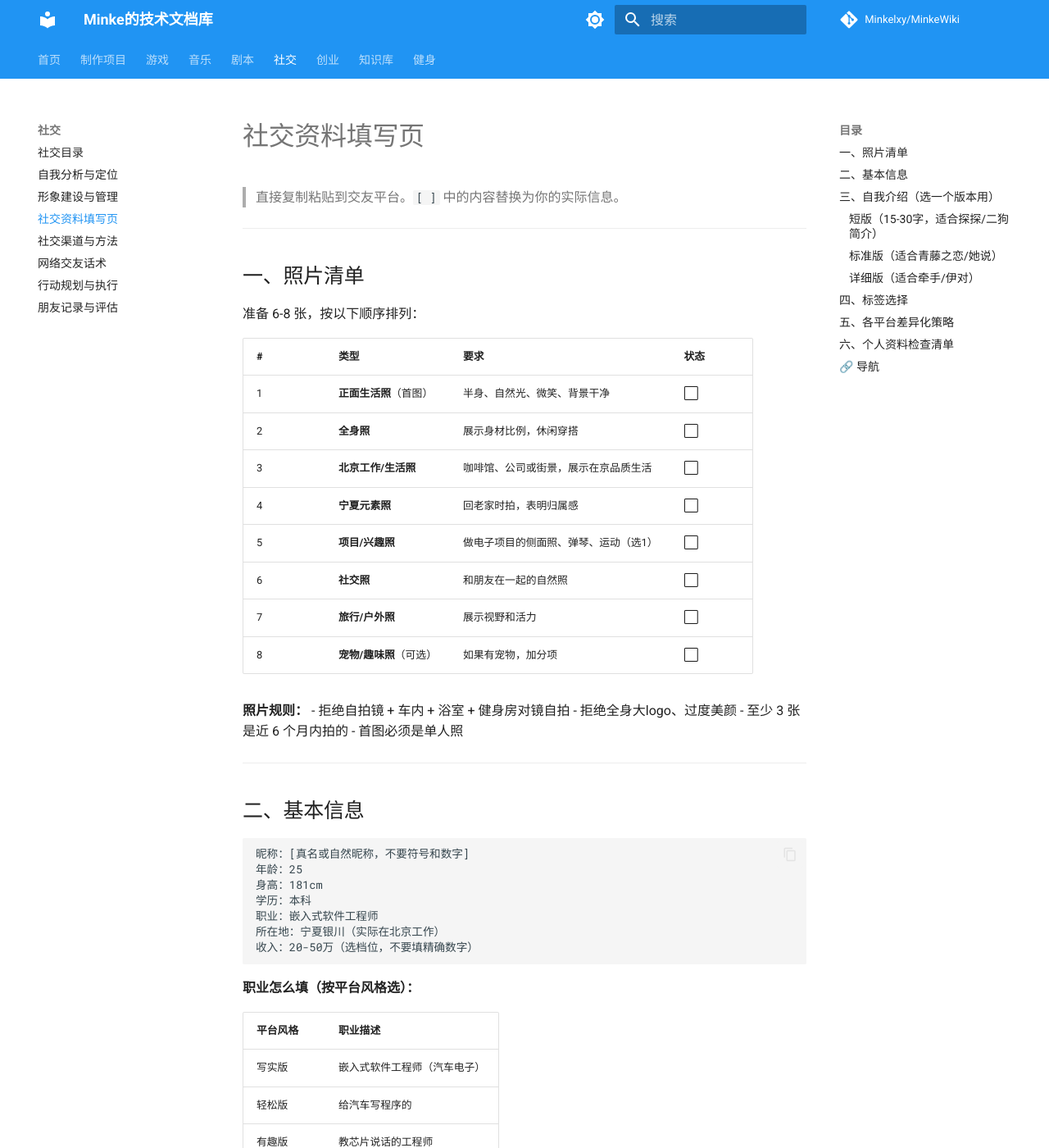
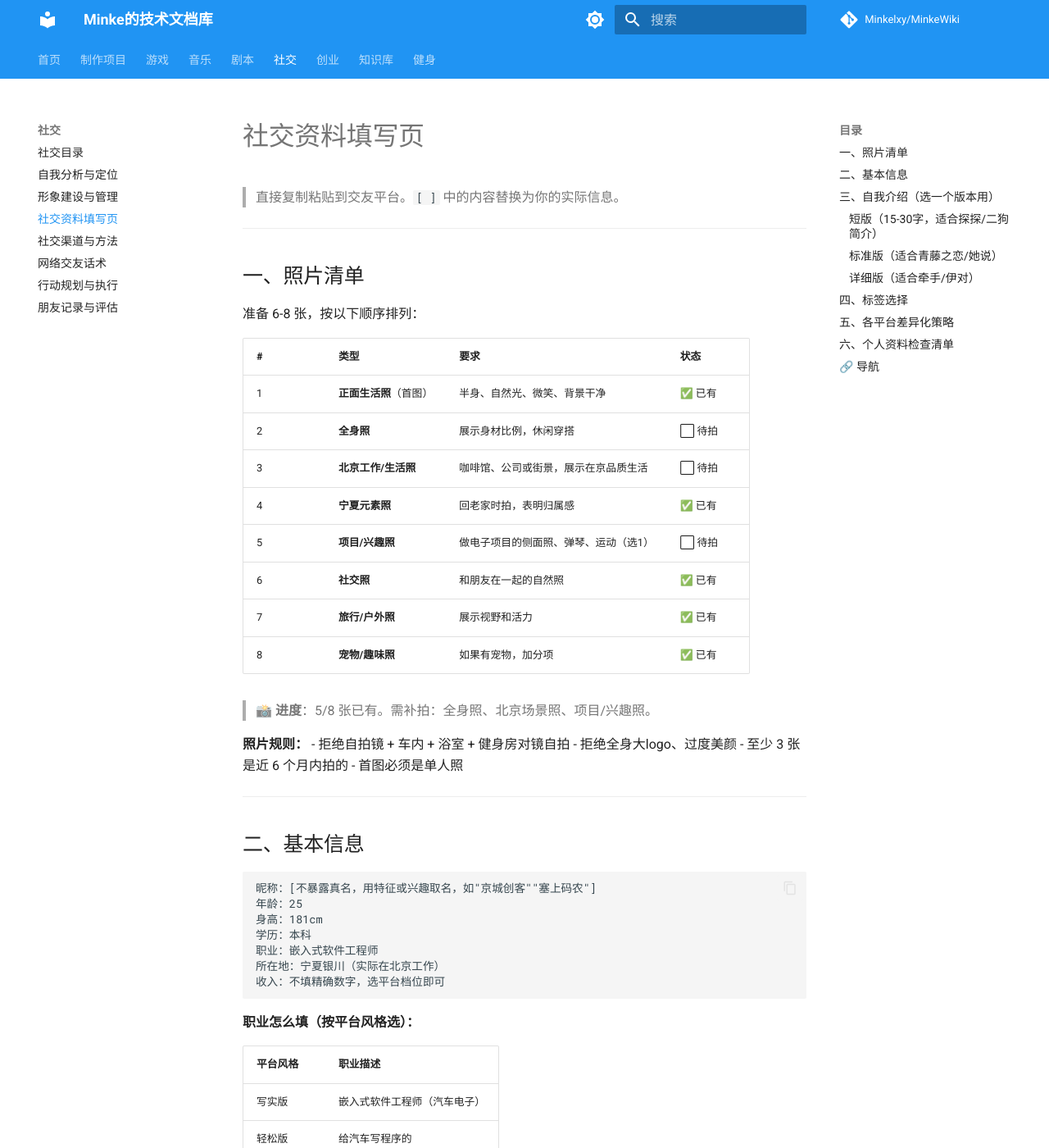
Before and after one commit to Minkelxy/MinkeWiki, an MkDocs documentation site: the page built from docs/社交/社交资料填写页.md, in a window 1280 px wide and 1400 px high. Shown: the whole window at 82% size. Built offline with MkDocs 1.6.1 and Material for MkDocs 9.7.7, drawn with Linux system fonts in a browser that asks for light colours; comment, search, counter and statistics services are not loaded; some of the changed text lies outside the part shown.

Commit message:
docs: 填写社交资料页 — 照片/昵称/平台配置
- 照片清单更新：5/8已有，标注待补3张
- 昵称：全匿名，特征/兴趣取名
- 平台分批：第一批青藤/牵手/Soul/她说，第二批二狗/探探/伊对
- 三个版本自我介绍文案确认可用

Co-Authored-By: Claude Opus 4.7 <noreply@anthropic.com>

````diff
--- a/docs/社交/社交资料填写页.md
+++ b/docs/社交/社交资料填写页.md
@@ -10,14 +10,16 @@
 
 | # | 类型 | 要求 | 状态 |
 |---|------|------|------|
-| 1 | **正面生活照**（首图） | 半身、自然光、微笑、背景干净 | ⬜ |
-| 2 | **全身照** | 展示身材比例，休闲穿搭 | ⬜ |
-| 3 | **北京工作/生活照** | 咖啡馆、公司或街景，展示在京品质生活 | ⬜ |
-| 4 | **宁夏元素照** | 回老家时拍，表明归属感 | ⬜ |
-| 5 | **项目/兴趣照** | 做电子项目的侧面照、弹琴、运动（选1） | ⬜ |
-| 6 | **社交照** | 和朋友在一起的自然照 | ⬜ |
-| 7 | **旅行/户外照** | 展示视野和活力 | ⬜ |
-| 8 | **宠物/趣味照**（可选） | 如果有宠物，加分项 | ⬜ |
+| 1 | **正面生活照**（首图） | 半身、自然光、微笑、背景干净 | ✅ 已有 |
+| 2 | **全身照** | 展示身材比例，休闲穿搭 | ⬜ 待拍 |
+| 3 | **北京工作/生活照** | 咖啡馆、公司或街景，展示在京品质生活 | ⬜ 待拍 |
+| 4 | **宁夏元素照** | 回老家时拍，表明归属感 | ✅ 已有 |
+| 5 | **项目/兴趣照** | 做电子项目的侧面照、弹琴、运动（选1） | ⬜ 待拍 |
+| 6 | **社交照** | 和朋友在一起的自然照 | ✅ 已有 |
+| 7 | **旅行/户外照** | 展示视野和活力 | ✅ 已有 |
+| 8 | **宠物/趣味照** | 如果有宠物，加分项 | ✅ 已有 |
+
+> 📸 **进度**：5/8 张已有。需补拍：全身照、北京场景照、项目/兴趣照。
 
 **照片规则：**
 - 拒绝自拍镜 + 车内 + 浴室 + 健身房对镜自拍
@@ -30,13 +32,13 @@
 ## 二、基本信息
 
 ```
-昵称：[真名或自然昵称，不要符号和数字]
+昵称：[不暴露真名，用特征或兴趣取名，如"京城创客""塞上码农"]
 年龄：25
 身高：181cm
 学历：本科
 职业：嵌入式软件工程师
 所在地：宁夏银川（实际在北京工作）
-收入：20-50万（选档位，不要填精确数字）
+收入：不填精确数字，选平台档位即可
 ```
 
 **职业怎么填（按平台风格选）：**
@@ -121,15 +123,17 @@
 
 ## 五、各平台差异化策略
 
-| 平台 | 重点展示 | 资料建议 |
-|------|----------|----------|
-| **青藤之恋** | 学历+职业+认真态度 | 用标准版介绍，头像正式 |
-| **牵手** | 地域匹配+真诚 | 用详细版，强调宁夏规划 |
-| **Soul** | 兴趣+瞬间动态 | 多发布项目/音乐瞬间 |
-| **二狗** | 职业标签+简洁 | 用短版，照片质量第一 |
-| **探探** | 照片颜值第一 | 首图最重要，文字精简 |
-| **伊对** | 视频第一印象 | 准备30秒自我介绍视频 |
-| **她说** | 女性主导匹配 | 资料要完整有深度 |
+| 平台 | 重点展示 | 资料建议 | 状态 |
+|------|----------|----------|------|
+| **青藤之恋** | 学历+职业+认真态度 | 用标准版介绍，头像正式 | ⬜ 待注册 |
+| **牵手** | 地域匹配+真诚 | 用详细版，强调宁夏规划 | ⬜ 待注册 |
+| **Soul** | 兴趣+瞬间动态 | 多发布项目/音乐瞬间 | ⬜ 待注册 |
+| **她说** | 女性主导匹配 | 资料要完整有深度 | ⬜ 待注册 |
+| **二狗** | 职业标签+简洁 | 用短版，照片质量第一 | ⬜ 待注册 |
+| **探探** | 照片颜值第一 | 首图最重要，文字精简 | ⬜ 待注册 |
+| **伊对** | 视频第一印象 | 准备30秒自我介绍视频 | ⬜ 待注册 |
+
+> 第一批优先：青藤之恋、牵手、Soul、她说。第二批：二狗、探探、伊对。
 
 ---
 
````
